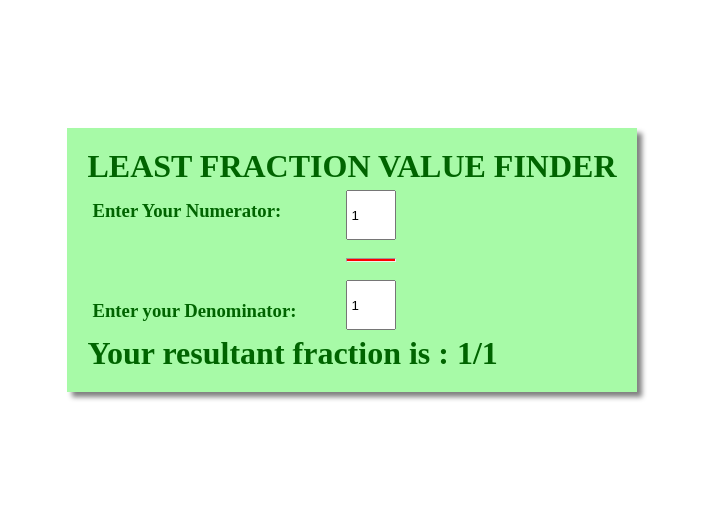
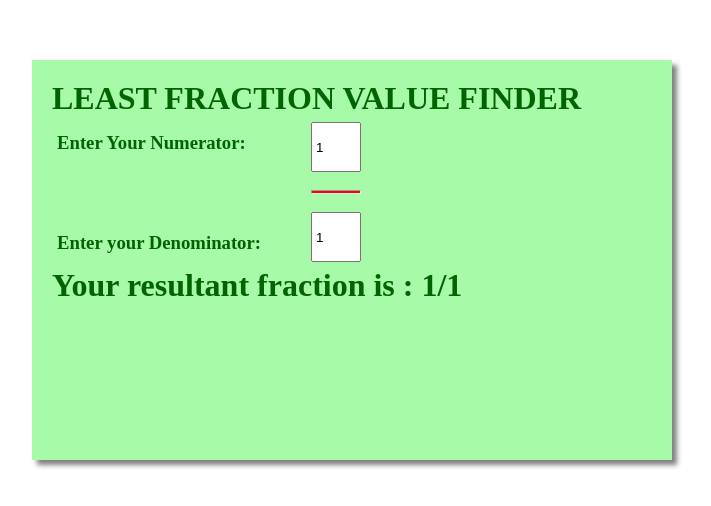
Before and after one commit to vaishnavi-hw/LeastFraction, a plain HTML site: page index.html in a window 1280 px wide. Shown: the part 140-646 px from the top of the page, without its empty margins (288-999 px from the left). Drawn offline with Linux system fonts and the light colour scheme.

Commit message:
Update style.css

```diff
--- a/style.css
+++ b/style.css
@@ -15,6 +15,8 @@ body{
     background: rgb(167, 250, 167);
     box-shadow: 5px 5px 5px grey;
     padding: 20px;
+    width: 50vw;
+    height: 50vh;
 }
 .main{
    display: flex;
```
